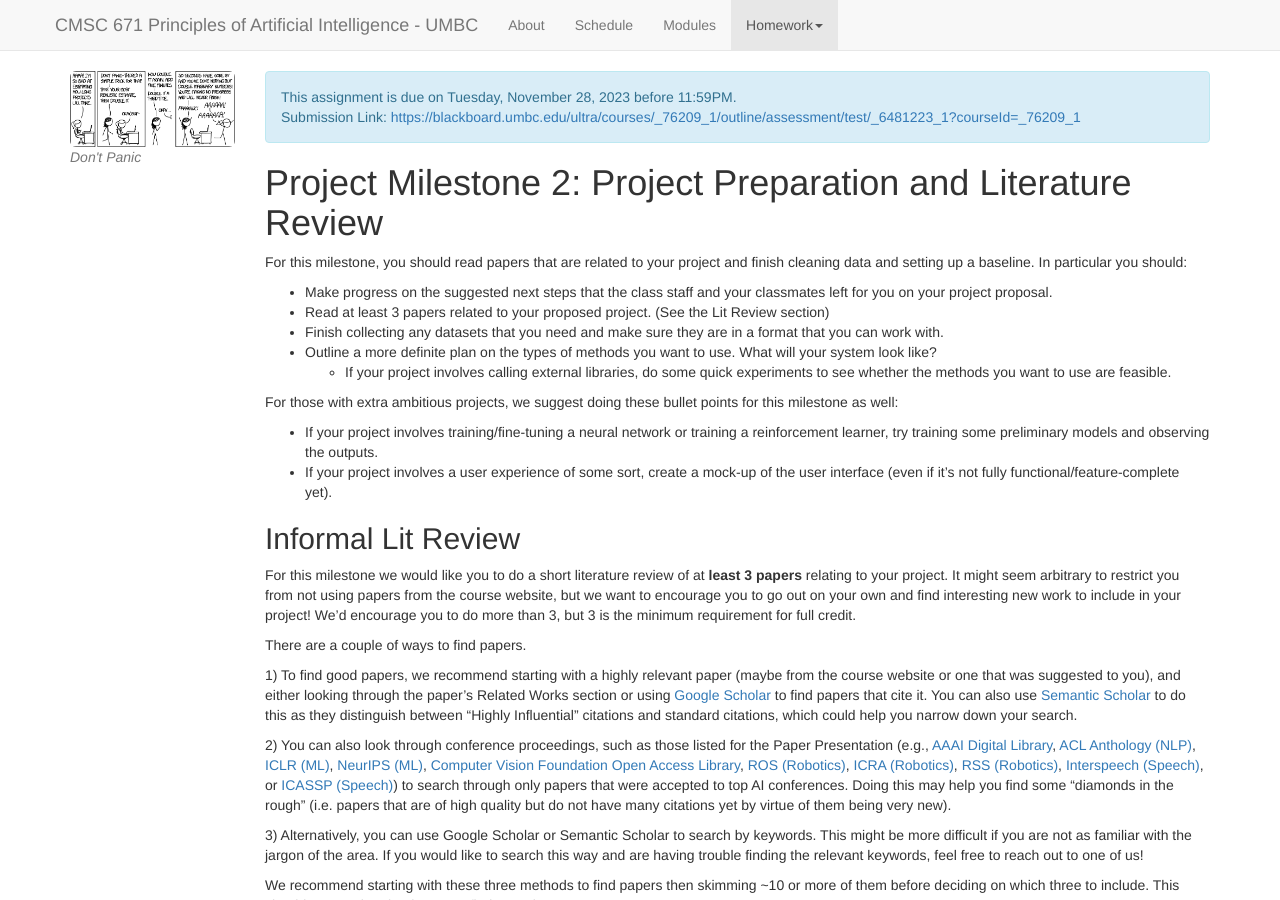
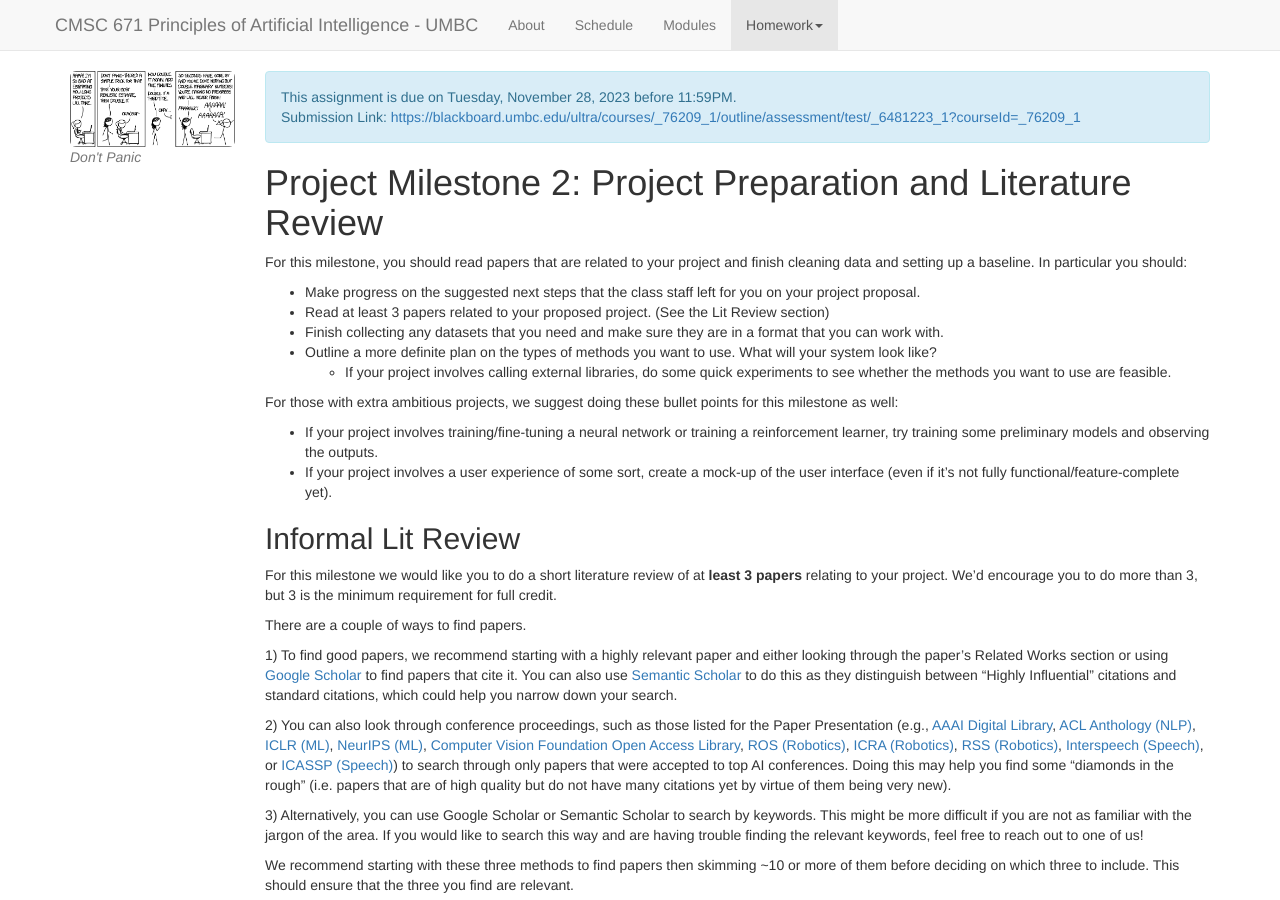
Before and after one commit to lara-martin/Principles-of-AI, a Jekyll site: the page built from homeworks/project/lit-review.md, in a window 1280 px wide and 900 px high. Built offline with Jekyll 4.4.1, drawn with Linux system fonts in a browser that asks for light colours; nearby versions of some CDN libraries; a script that is not in the unit is left out.

Commit message:
removed irrelevant details

```diff
--- a/homeworks/project/lit-review.md
+++ b/homeworks/project/lit-review.md
@@ -56,7 +56,7 @@ You can download the materials for this assignment here:
 =============================================================
 
 For this milestone, you should read papers that are related to your project and finish cleaning data and setting up a baseline. In particular you should:
-* Make progress on the suggested next steps that the class staff and your classmates left for you on your project proposal.
+* Make progress on the suggested next steps that the class staff left for you on your project proposal.
 * Read at least 3 papers related to your proposed project. (See the Lit Review section)
 * Finish collecting any datasets that you need and make sure they are in a format that you can work with.
 * Outline a more definite plan on the types of methods you want to use. What will your system look like?
@@ -67,11 +67,11 @@ For those with extra ambitious projects, we suggest doing these bullet points fo
 * If your project involves a user experience of some sort, create a mock-up of the user interface (even if it's not fully functional/feature-complete yet).
 
 ## Informal Lit Review
-For this milestone we would like you to do a short literature review of at **least 3 papers** relating to your project. It might seem arbitrary to restrict you from not using papers from the course website, but we want to encourage you to go out on your own and find interesting new work to include in your project! We'd encourage you to do more than 3, but 3 is the minimum requirement for full credit.
+For this milestone we would like you to do a short literature review of at **least 3 papers** relating to your project. We'd encourage you to do more than 3, but 3 is the minimum requirement for full credit.
 
 There are a couple of ways to find papers.
 
-1) To find good papers, we recommend starting with a highly relevant paper (maybe from the course website or one that was suggested to you), and either looking through the paper's Related Works section or using [Google Scholar](https://scholar.google.com/) to find papers that cite it. You can also use [Semantic Scholar](https://www.semanticscholar.org/) to do this as they distinguish between "Highly Influential" citations and standard citations, which could help you narrow down your search.
+1) To find good papers, we recommend starting with a highly relevant paper and either looking through the paper's Related Works section or using [Google Scholar](https://scholar.google.com/) to find papers that cite it. You can also use [Semantic Scholar](https://www.semanticscholar.org/) to do this as they distinguish between "Highly Influential" citations and standard citations, which could help you narrow down your search.
 
 2) You can also look through conference proceedings, such as those listed for the Paper Presentation (e.g., [AAAI Digital Library](https://www.aaai.org/Library/conferences-library.php), [ACL Anthology (NLP)](https://aclanthology.org/), [ICLR (ML)](https://dblp.org/db/conf/iclr/index.html), [NeurIPS (ML)](https://papers.neurips.cc/), [Computer Vision Foundation Open Access Library](https://openaccess.thecvf.com/menu), [ROS (Robotics)](https://ieeexplore.ieee.org/xpl/conhome/1000393/all-proceedings), [ICRA (Robotics)](https://ieeexplore.ieee.org/xpl/conhome/1000639/all-proceedings), [RSS (Robotics)](https://www.roboticsproceedings.org/), [Interspeech (Speech)](https://www.isca-speech.org/archive/), or [ICASSP (Speech)](https://ieeexplore.ieee.org/xpl/conhome/1000002/all-proceedings)) to search through only papers that were accepted to top AI conferences. Doing this may help you find some "diamonds in the rough" (i.e. papers that are of high quality but do not have many citations yet by virtue of them being very new).
 
```
